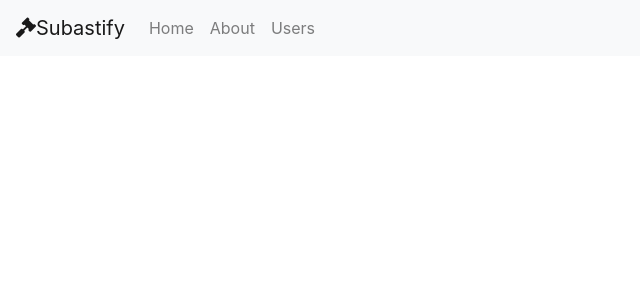
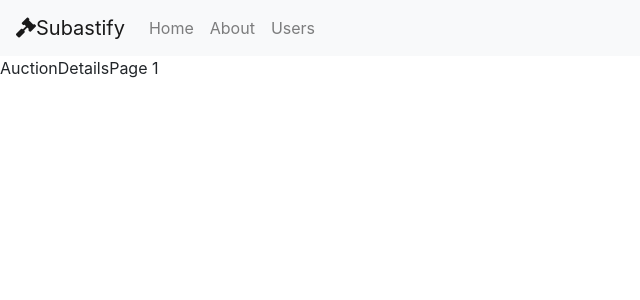
Before and after one commit to Grupo-E-022018-DAPP-sgonzalez-lvaquel/Grupo-E-react-frontend, a React (Create React App) app: page /auction/1 in a window 1280 px wide. Shown: the top 300 px of the page, without its empty margins (0-640 px from the left). Built offline with nearby package versions, Linux system fonts and the light colour scheme.

Commit message:
Added auction details page

```diff
--- /dev/null
+++ b/src/components/SubastifyPageBody/AuctionDetailsPage/AuctionDetailsPage.tsx
@@ -0,0 +1,11 @@
+import * as React from 'react';
+
+function AuctionDetailsPage({match}: any) {
+    return (
+        <div>
+            AuctionDetailsPage {match.params.id}
+        </div>
+    );
+}
+
+export default AuctionDetailsPage;
--- /dev/null
+++ b/src/components/SubastifyPageBody/AuctionDetailsPage/index.ts
@@ -0,0 +1,3 @@
+import AuctionDetailsPage from './AuctionDetailsPage';
+
+export default AuctionDetailsPage;
--- a/src/components/SubastifyPageBody/HomePage/AuctionsList/AuctionsListItem.tsx
+++ b/src/components/SubastifyPageBody/HomePage/AuctionsList/AuctionsListItem.tsx
@@ -1,4 +1,5 @@
 import * as React from 'react';
+import { Link } from 'react-router-dom';
 
 import Card from 'src/components/common/Card';
 import CardBody from 'src/components/common/CardContent';
@@ -11,11 +12,13 @@ interface IAuctionsListItemProps extends React.Props<any> {
 
 function AuctionsListItem({ auction }: IAuctionsListItemProps) {
     return (
-        <Card>
-            <CardBody>
-                auction id: {auction.id}
-            </CardBody>
-        </Card>
+        <Link to={`/auction/${auction.id}`}>
+            <Card>
+                <CardBody>
+                    auction id: {auction.id}
+                </CardBody>
+            </Card>
+        </Link>
     );
 }
 
--- a/src/components/SubastifyPageBody/SubastifyPageBody.tsx
+++ b/src/components/SubastifyPageBody/SubastifyPageBody.tsx
@@ -1,11 +1,16 @@
 import * as React from 'react';
 import { Route } from 'react-router';
+
+import AuctionDetailsPage from './AuctionDetailsPage';
 import HomePage from './HomePage';
 
 
 function SubastifyPageBody(props: React.Props<any>) {
     return (
-        <Route path="/" exact={true} component={HomePage} />
+        <React.Fragment>
+            <Route path="/" exact={true} component={HomePage} />
+            <Route path="/auction/:id" exact={true} component={AuctionDetailsPage} />
+        </React.Fragment>
     );
 }
 
```
